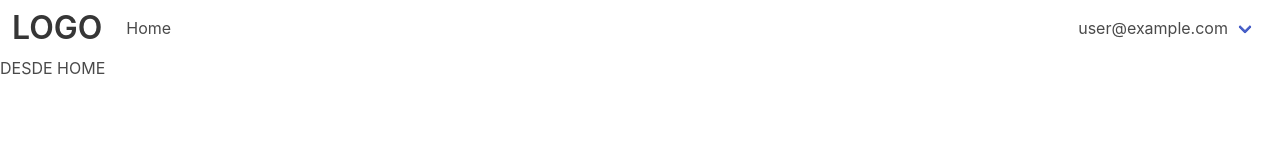
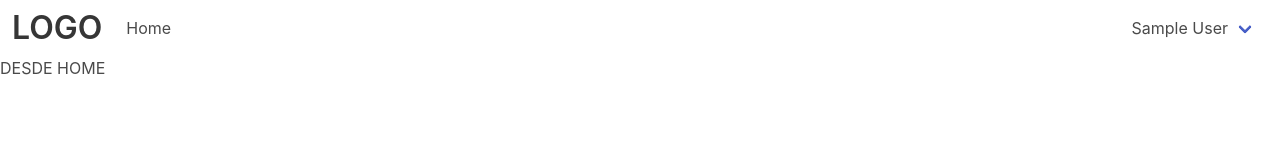
Before and after one commit to TheKevinT/vuejs-Login, a Vue app: page / in a window 1280 px wide. Shown: the top 160 px of the page. Built offline with nearby package versions, Linux system fonts and the light colour scheme; no server answers; sample sign-in values are in the browser's storage.

Commit message:
proyecto terminado

```diff
--- a/src/components/layout/Navigation.vue
+++ b/src/components/layout/Navigation.vue
@@ -29,7 +29,7 @@
     <template v-if="user">
         <div class="navbar-item has-dropdown is-hoverable">
             <a class="navbar-link">
-            {{ user.email }}
+            {{ user.displayName || user.email }}
             </a>
 
             <div class="navbar-dropdown">
--- a/src/main.js
+++ b/src/main.js
@@ -11,7 +11,7 @@ let app = null;
 //no se creen instancias de inicio de sesion
 firebase.auth().onAuthStateChanged(() => {
     if (!app) {
-        new Vue({
+        app = new Vue({
             router,
             render: h => h(App)
         }).$mount('#app')
```
